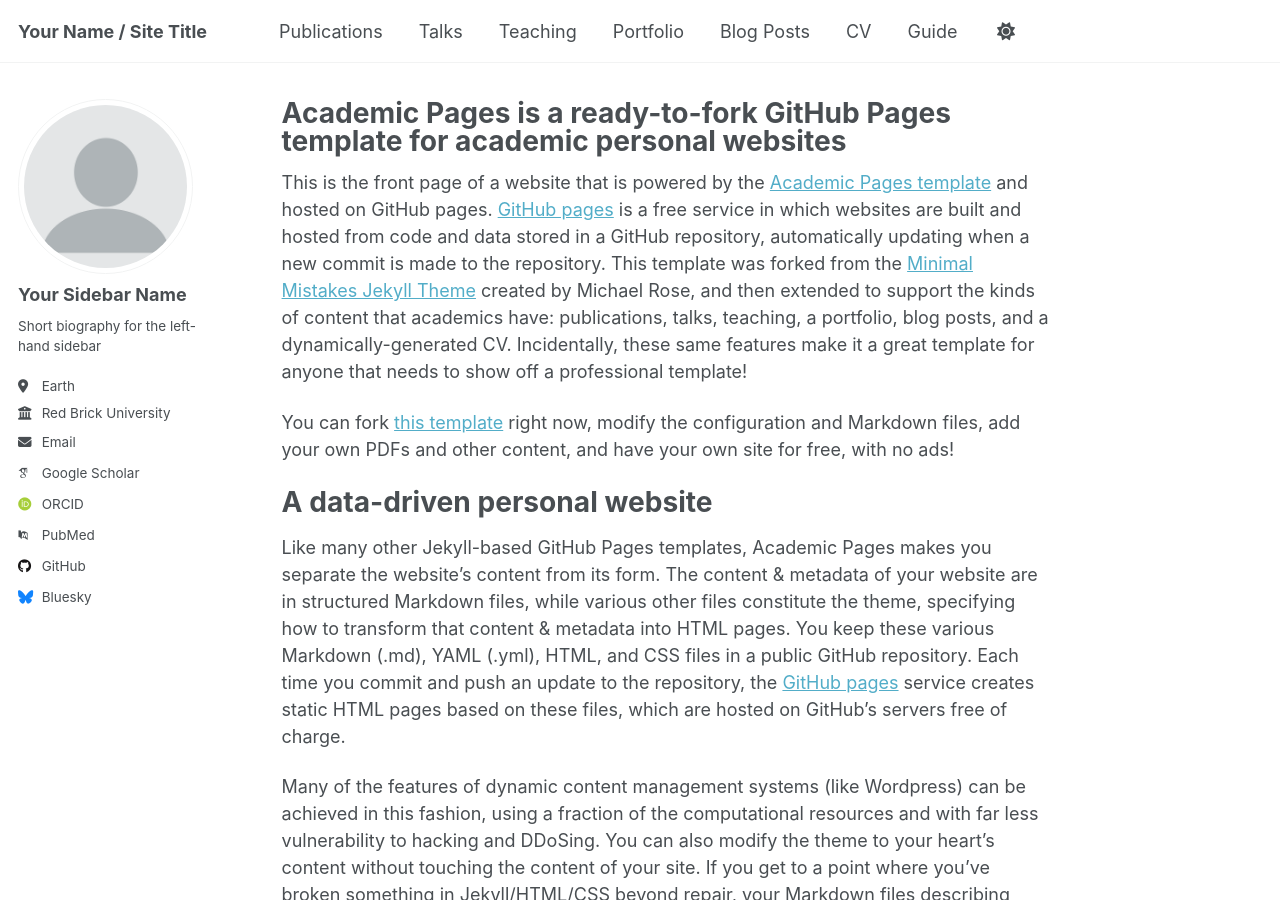
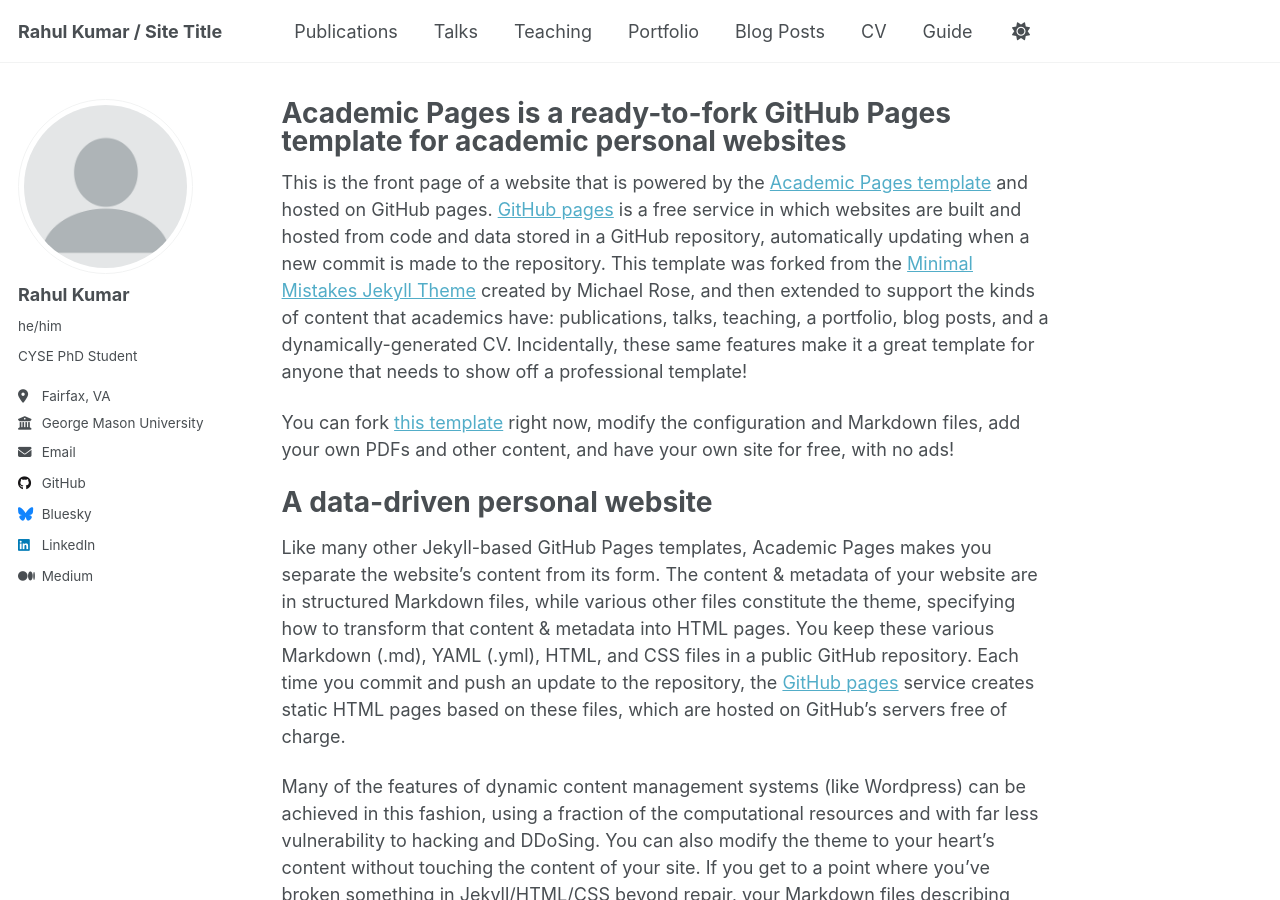
Before and after one commit to rahulkumarmmmut/rahulkumarmmmut.github.io, a Jekyll site: the page built from _pages/about.md, in a window 1280 px wide and 900 px high. Built offline with Jekyll 4.4.1, drawn with Linux system fonts in a browser that asks for light colours; some web fonts are replaced; a script that is not in the unit is left out.

Commit message:
Update personal details in _config.yml
Updated personal information and links in the configuration file.

```diff
--- a/_config.yml
+++ b/_config.yml
@@ -9,14 +9,14 @@
 # Basic Site Settings
 locale                   : "en-US"
 site_theme               : "default" # Currently available options are "default", "air"
-title                    : "Your Name / Site Title"
+title                    : "Rahul Kumar / Site Title"
 title_separator          : "-"
 name                     : &name "Your Name"
 description              : &description "Your Name's academic portfolio"   # Update this with a general description of your site, this is the default if not overridden by a page
 url                      : https://academicpages.github.io # The base hostname & protocol for your site e.g. "https://[your GitHub username].github.io",
                                                            # or if you already have some other page hosted on Github then use "https://[your GitHub username].github.io/[Your Repo Name]"
 baseurl                  : "" # the subpath of your site, e.g. "/blog"
-repository               : "academicpages/academicpages.github.io"
+repository               : "rahulkumarmmmut.github.io"
 
 # Site Author - The following control what appear as part of the author content on the side bar.
 #               If a field is blank the icon and link will not appear, otherwise it will be shown.
@@ -24,23 +24,23 @@ repository               : "academicpages/academicpages.github.io"
 author:
   # Biographic information
   avatar           : "profile.png"
-  name             : "Your Sidebar Name"
-  pronouns         : # example: "she/her"
-  bio              : "Short biography for the left-hand sidebar"
-  location         : "Earth"
-  employer         : "Red Brick University"
+  name             : "Rahul Kumar"
+  pronouns         : "he/him"
+  bio              : "CYSE PhD Student"
+  location         : "Fairfax, VA"
+  employer         : "George Mason University"
   uri              : # URL
-  email            : "none@example.org"
+  email            : "rkumar25@gmu.edu"
 
   # Academic websites
   academia         : # URL
   arxiv            : # URL - Update with the correct link to your profile
-  googlescholar    : "https://scholar.google.com/citations?user=PS_CX0AAAAAJ"
+  googlescholar    : # "https://scholar.google.com/citations?user=PS_CX0AAAAAJ"
   inspire-hep      : # URL
   impactstory      : # URL
-  orcid            : "https://orcid.org/yourorcidurl"
+  orcid            : # "https://orcid.org/yourorcidurl"
   semantic         : # URL
-  pubmed           : "https://www.ncbi.nlm.nih.gov/pubmed/?term=john+snow"
+  pubmed           : # "https://www.ncbi.nlm.nih.gov/pubmed/?term=john+snow"
   researchgate     : # URL
   scopus           : # URL
 
@@ -48,7 +48,7 @@ author:
   bitbucket        : # Username - Update with your username on the site
   codepen          : # Username
   dribbble         : # Username
-  github           : "academicpages"
+  github           : "https://github.com/rahulkumarmmmut"
   kaggle           : # Username
   stackoverflow    : # User number or user number and name (i.e., use "1" or "1/jeff-atwood")
 
@@ -63,9 +63,9 @@ author:
   keybase          : # Username
   instagram        : # Username
   lastfm           : # Username
-  linkedin         : # Username
+  linkedin         : "https://www.linkedin.com/in/rahul-kumar-gmu/"
   mastodon         : # URL
-  medium           : # URL
+  medium           : "https://rahulk2903.medium.com/"
   pinterest        : # Username
   soundcloud       : # Username
   steam            : # Username
@@ -78,6 +78,7 @@ author:
   xing             : # Username
   youtube          : # Username
   zhihu            : # Username
+  tryhackme        : "https://tryhackme.com/p/Porsia007/"
 
 # Publication Category - The following the list of publication categories and their headings
 publication_category:
```
